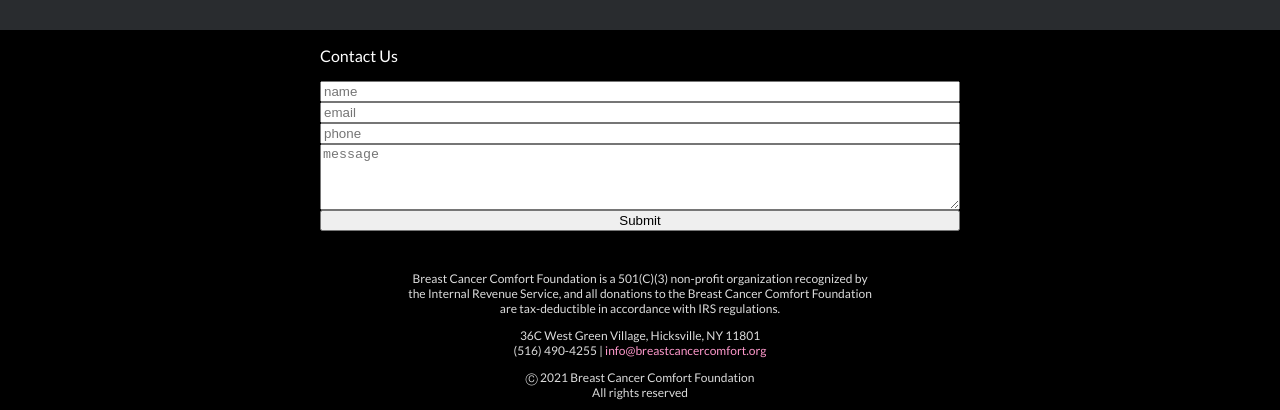
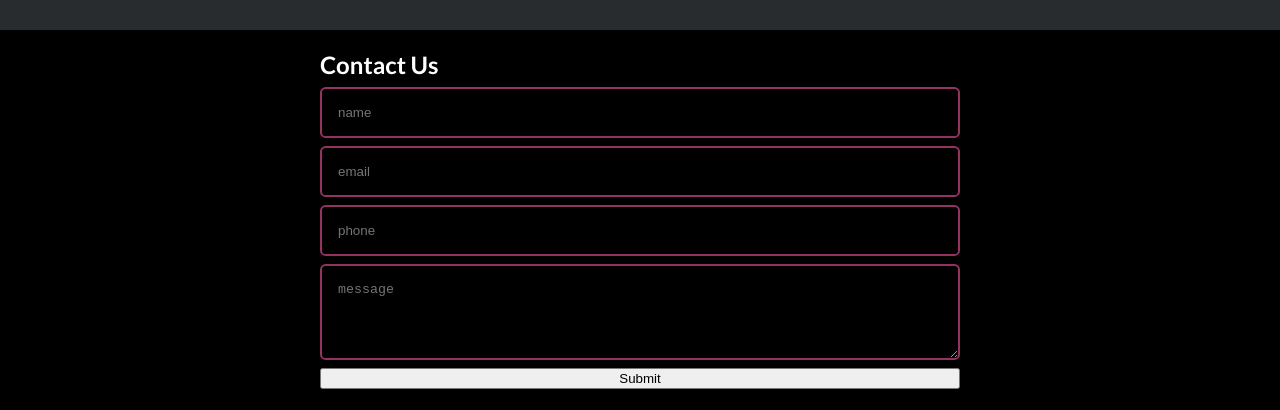
Before and after one commit to vishalicious213/bcc-v2, a Next.js app: page / in a window 1280 px wide. Shown: the part 2066-2476 px from the top of the page. Built offline with nearby package versions, Linux system fonts and the light colour scheme.

Commit message:
components/contact.js: adding styles

```diff
--- a/components/contact.js
+++ b/components/contact.js
@@ -3,24 +3,27 @@ export default function ContactForm() {
         <div>
             <form id='contact-form' name='contact-form' method='POST' data-netlify='true'>
                 <input type='hidden' name='form-name' value='contact-form' />
-                <p>Contact Us</p>
+                <h2 className='h2'>Contact Us</h2>
                 <input
                     id='name'
                     name='name'
                     type='text'
                     placeholder='name'
+                    className='field'
                 />
                 <input
                     id='email'
                     name='email'
                     type='email'
                     placeholder='email'
+                    className='field'
                 />
                 <input
                     id='phone'
                     name='phone'
                     type='text'
                     placeholder='phone'
+                    className='field'
                 />
                 <textarea
                     id='message'
@@ -28,6 +31,7 @@ export default function ContactForm() {
                     rows='4'
                     cols='50'
                     placeholder='message'
+                    className='field'
                 />
                 <button type='submit'>Submit</button>
             </form>
@@ -39,6 +43,20 @@ export default function ContactForm() {
                     display: flex;
                     flex-direction: column;
                     // outline: 1px solid red;
+                }
+
+                .field {
+                    background: black;
+                    border: 2px solid #923360;
+                    border-radius: .35rem;
+                    margin-bottom: .5rem;
+                    padding: 1rem;
+                    color: gainsboro;
+                }
+
+                .field:focus {
+                    outline: none;
+                    border: 2px solid #b01e65;
                 }
 
                 @media only screen and (min-width: 1024px) {
```
